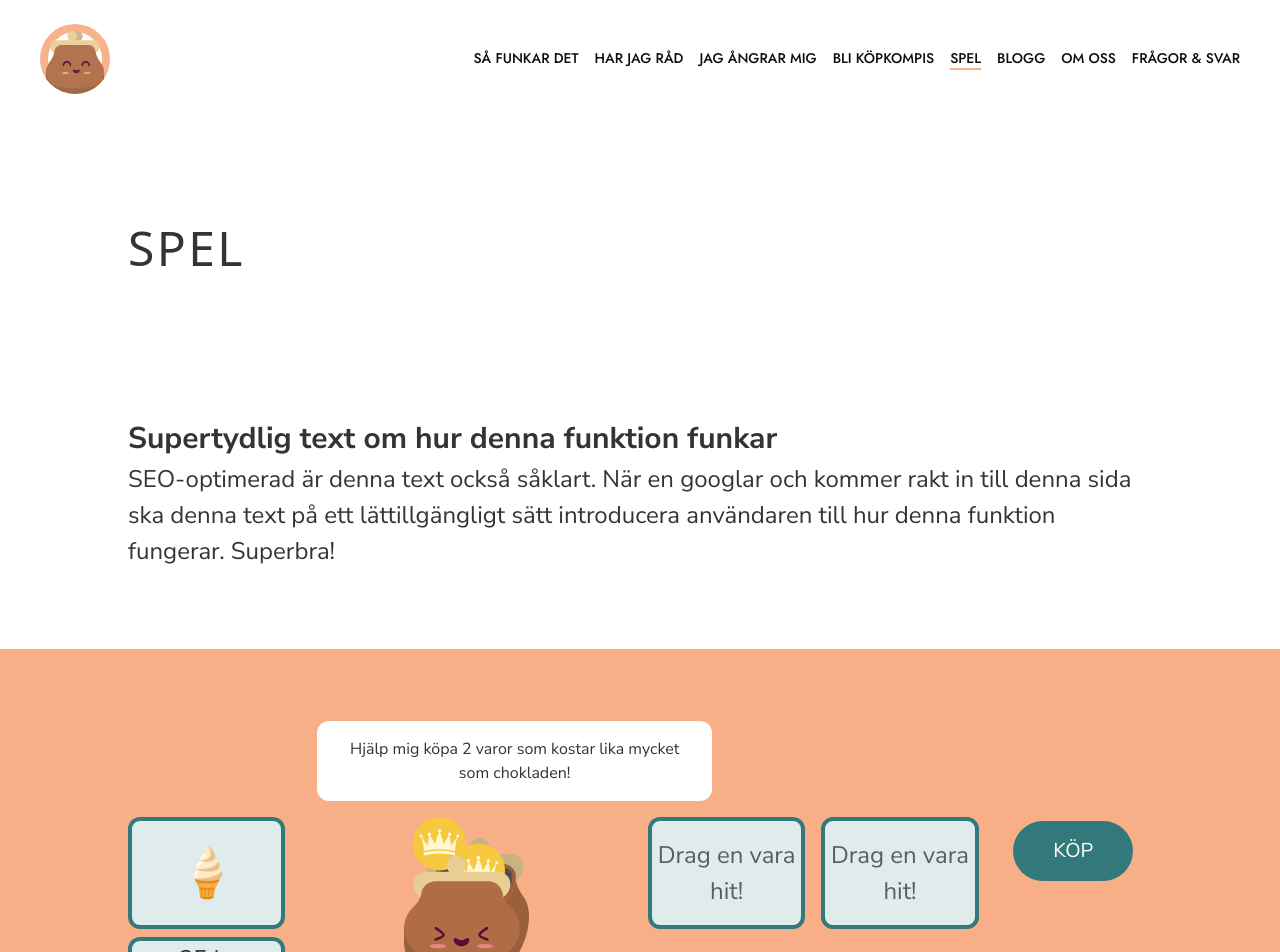
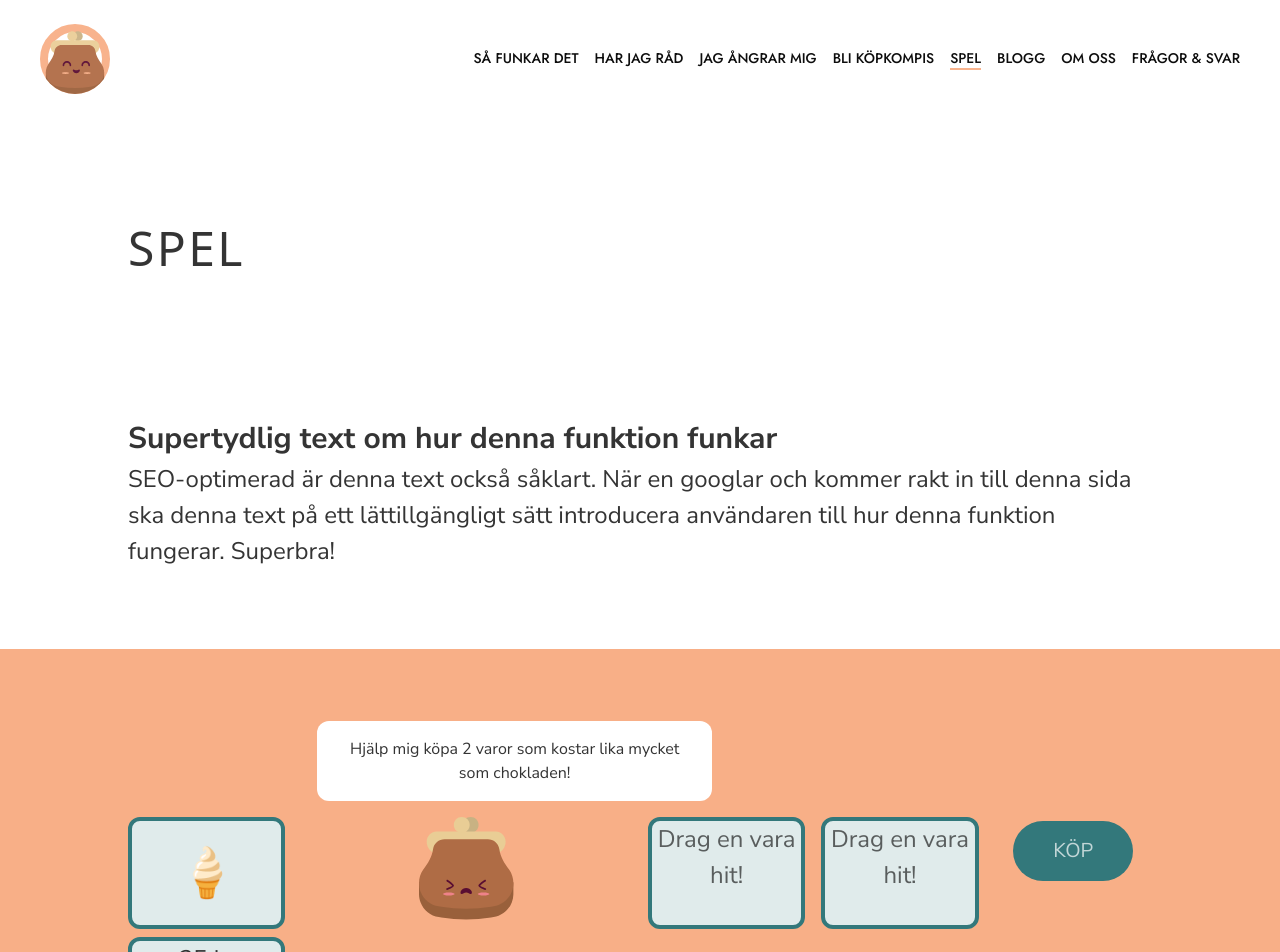
Before and after one commit to zamplyy/zamplyy.github.io, a Next.js app: page /spel in a window 1280 px wide. Shown: the top 952 px of the page. Built offline with nearby package versions, Linux system fonts and the light colour scheme; a web font is replaced by a local one.

Commit message:
Game works

```diff
--- a/components/Game.tsx
+++ b/components/Game.tsx
@@ -1,7 +1,8 @@
-import { useMemo, useState } from "react";
+import { useEffect, useMemo, useState } from "react";
 import { useDrag, useDrop } from "react-dnd";
 import { ItemTypes } from "../utils/constants";
 import BourseHappy from "../public/assets/bourse_happy.svg";
+import BourseSad from "../public/assets/bourse_sad.svg";
 import { RoundButton } from "./roundButton";
 // import { motion } from "framer-motion";
 
@@ -14,13 +15,19 @@ enum Comparison {
   notEqual = "notEqual",
 }
 
+enum BourseState {
+  happy = "happy",
+  sad = "sad",
+  clueless = "clueless",
+}
+
 type Question = {
   item: Item;
   number: number;
   comparison: Comparison;
   id: number;
   question: string;
-  itemOptions: [Item?, Item?, Item?, Item?, Item?, Item?];
+  itemOptions: (Item | undefined)[];
 };
 
 type Item = {
@@ -42,7 +49,7 @@ const Items: Item[] = [
   { icon: "🍦", name: "Glass", price: 25, id: 9 },
 ];
 
-const getRandomFromArray = (arr: Item[], n: number) => {
+const getRandomFromArray = (arr: any[], n: number) => {
   var result = new Array(n),
     len = arr.length,
     taken = new Array(len);
@@ -101,6 +108,9 @@ export function Game() {
   const [question, setQuestion] = useState<Question>(Questions[0]);
   const [firstSelectedItem, setFirstSelectedItem] = useState<Item>();
   const [secondSelectedItem, setSecondSelectedItem] = useState<Item>();
+  const [bourseState, setBourseState] = useState<BourseState>(
+    BourseState.clueless
+  );
 
   const [itemOptions, setItemOptions] = useState(question.itemOptions);
   // const itemsFiltered: Item[] = useMemo(
@@ -112,34 +122,143 @@ export function Game() {
   //   [question]
   // );
 
+  const validateQuestion = () => {
+    if (firstSelectedItem && secondSelectedItem) {
+      const selectedSum = firstSelectedItem.price + secondSelectedItem.price;
+      const questionSum = question.item.price * question.number;
+
+      switch (question.comparison) {
+        case Comparison.equal:
+          return selectedSum === questionSum;
+        case Comparison.greaterThan:
+          return selectedSum > questionSum;
+        case Comparison.greaterThanEquals:
+          return selectedSum >= questionSum;
+        case Comparison.lessThan:
+          return selectedSum < questionSum;
+        case Comparison.lessThanEquals:
+          return selectedSum <= questionSum;
+        case Comparison.notEqual:
+          return selectedSum !== questionSum;
+      }
+    }
+  };
+
+  const nextQuestion = () => {
+    const random: Question[] = getRandomFromArray(Questions, 1);
+    setBourseState(BourseState.happy);
+    setFirstSelectedItem(undefined);
+    setSecondSelectedItem(undefined);
+    setQuestion(random[0]);
+    setItemOptions(random[0].itemOptions);
+  };
+
+  const handleDroppedItem = (
+    from: string,
+    to: string,
+    fromItem?: Item,
+    toItem?: Item
+  ) => {
+    if (from.includes("item_option") && to.includes("item_option")) {
+      const indexOfFromItem = parseInt(from.split("_")[2]);
+      const indexOfToItem = parseInt(to.split("_")[2]);
+      const results = itemOptions.slice();
+      const firstItem = itemOptions[indexOfFromItem];
+      results[indexOfFromItem] = itemOptions[indexOfToItem];
+      results[indexOfToItem] = firstItem;
+      setItemOptions(results);
+    } else if (from.includes("item_option") && !to.includes("item_option")) {
+      const indexOfFromItem = parseInt(from.split("_")[2]);
+      if (to === "first_selected") {
+        setFirstSelectedItem(itemOptions[indexOfFromItem]);
+      } else {
+        setSecondSelectedItem(itemOptions[indexOfFromItem]);
+      }
+      const results = itemOptions.slice();
+      results[indexOfFromItem] = toItem;
+      setItemOptions(results);
+    } else if (!from.includes("item_option") && to.includes("item_option")) {
+      const indexOfToItem = parseInt(to.split("_")[2]);
+      const results = itemOptions.slice();
+      results[indexOfToItem] = fromItem;
+      setItemOptions(results);
+      if (from === "first_selected") {
+        setFirstSelectedItem(itemOptions[indexOfToItem]);
+      } else {
+        setSecondSelectedItem(itemOptions[indexOfToItem]);
+      }
+    } else {
+      if (from === "first_selected") {
+        setFirstSelectedItem(toItem);
+        setSecondSelectedItem(fromItem);
+      } else {
+        setSecondSelectedItem(toItem);
+        setFirstSelectedItem(fromItem);
+      }
+    }
+  };
+
+  const buyDisabled = !firstSelectedItem || !secondSelectedItem;
+
+  const Bourse = () => {
+    switch (bourseState) {
+      case BourseState.happy:
+        return <BourseHappy />;
+      case BourseState.sad:
+        return <BourseSad />;
+      case BourseState.clueless:
+        return <BourseSad />;
+    }
+  };
+
   return (
     <div className="py-10 max-w-screen-lg lg:mx-auto">
       <div className="grid grid-cols-6 gap-4 gap-y-16 text-center mt-12">
-        <ItemContainerView item={question.item} showPrice noDrag noDrop />
+        <ItemContainerView
+          item={question.item}
+          showPrice
+          noDrag
+          noDrop
+          id="question_item"
+        />
         <div className="col-span-2 flex justify-center relative">
           <div className="p-4 bg-white absolute rounded-xl -top-24 left-4 -right-20">
             <p className="text-base">{question.question}</p>
           </div>
-          <div className="flex">
-            <BourseHappy />
-          </div>
+          <div className="flex">{Bourse()}</div>
         </div>
-        <ItemContainerView item={firstSelectedItem} showPrice dragHere />
-        <ItemContainerView item={secondSelectedItem} showPrice dragHere />
+        <ItemContainerView
+          item={firstSelectedItem}
+          showPrice
+          dragHere
+          id="first_selected"
+          handleDroppedItem={handleDroppedItem}
+        />
+        <ItemContainerView
+          item={secondSelectedItem}
+          showPrice
+          dragHere
+          id="second_selected"
+          handleDroppedItem={handleDroppedItem}
+        />
         <div className="h-10">
           <RoundButton
             text="KÖP"
             onClick={() => {
-              console.log("question", question);
+              if (validateQuestion()) {
+                nextQuestion();
+              }
             }}
+            disabled={buyDisabled}
           ></RoundButton>
         </div>
         {itemOptions.map((item, i) => (
-          <div
-            key={"item_" + item?.id + "_" + i}
-            onClick={() => setFirstSelectedItem(item)}
-          >
-            <ItemContainerView item={item} />
+          <div key={"item_" + item?.id + "_" + i}>
+            <ItemContainerView
+              item={item}
+              id={`item_option_${i}`}
+              handleDroppedItem={handleDroppedItem}
+            />
           </div>
         ))}
       </div>
@@ -154,23 +273,38 @@ type ItemContainerProps = {
   noDrop?: boolean;
   dragHere?: boolean;
   setItemOptions?: any;
+  id: string;
+  handleDroppedItem?: (
+    from: string,
+    to: string,
+    items: (Item | undefined)[],
+    fromItem?: Item | undefined,
+    toItem?: Item | undefined
+  ) => void;
 };
 export function ItemContainerView(props: ItemContainerProps) {
-  const { item, showPrice, noDrag, noDrop, dragHere } = props;
+  const {
+    item,
+    showPrice,
+    noDrag,
+    noDrop,
+    dragHere,
+    id,
+    handleDroppedItem,
+  } = props;
 
   const [{ isOver, canDrop }, drop] = useDrop(
     () => ({
       accept: ItemTypes.ITEM,
-      canDrop: (dropped: any) => {
-        const droppedItem: Item = dropped.item;
+      canDrop: (hovered: any) => {
+        const droppedItem: Item = hovered.item;
         if (droppedItem.id === item?.id) return false;
         return !!noDrop ? false : true;
       },
-      drop: (dropped: any) => {
+      drop: (dropped) => {
         const droppedItem: Item = dropped.item;
-        console.log("Dropped item", droppedItem, item);
-        if (dragHere) {
-        } else {
+        if (handleDroppedItem) {
+          handleDroppedItem(id, dropped.id, item, droppedItem);
         }
       },
       collect: (monitor) => ({
@@ -178,21 +312,21 @@ export function ItemContainerView(props: ItemContainerProps) {
         canDrop: !!monitor.canDrop(),
       }),
     }),
-    []
+    [item?.id, handleDroppedItem]
   );
 
   return (
     <div>
       <div
         ref={drop}
-        className={`h-28 justify-center items-center flex border-4 rounded-xl ${
+        className={`h-28 justify-center flex border-4 rounded-xl ${
           isOver && canDrop
             ? "bg-accent-2  border-accent-3"
             : "bg-accent-3  border-accent-2"
         }`}
       >
         {item ? (
-          <ItemView item={item} noDrag={noDrag} />
+          <ItemView item={item} noDrag={noDrag} id={id} />
         ) : dragHere ? (
           <p
             className={`opacity-60 text-center ${
@@ -215,24 +349,30 @@ export function ItemContainerView(props: ItemContainerProps) {
 type ItemProps = {
   item: Item;
   noDrag?: boolean;
+  id: string;
 };
 
 export function ItemView(props: ItemProps) {
-  const { item, noDrag } = props;
+  const { item, noDrag, id } = props;
 
-  const [{ isDragging }, drag] = useDrag(() => ({
-    type: ItemTypes.ITEM,
-    item: { item },
-    canDrag: () => (!!noDrag ? false : true),
-    collect: (monitor: { isDragging: () => any; canDrag: () => any }) => ({
-      isDragging: !!monitor.isDragging(),
-      canDrag: !!monitor.canDrag(),
+  const [{ isDragging }, drag] = useDrag(
+    () => ({
+      type: ItemTypes.ITEM,
+      item: { item, id },
+      canDrag: () => (!!noDrag ? false : true),
+      collect: (monitor) => ({
+        isDragging: !!monitor.isDragging(),
+        canDrag: !!monitor.canDrag(),
+      }),
     }),
-  }));
+    [item?.id]
+  );
 
   return (
     <div
-      className={`flex-col justify-center ${isDragging ? "hidden" : "flex"}`}
+      className={`justify-center items-center flex-grow  ${
+        isDragging ? "hidden" : "flex"
+      }`}
       ref={drag}
     >
       <p className="text-5xl">{item.icon}</p>
--- a/components/roundButton.tsx
+++ b/components/roundButton.tsx
@@ -4,18 +4,24 @@ type Props = {
   icon?: any;
   text: string;
   onClick: any;
+  disabled?: boolean;
 };
 
 export function RoundButton(props: Props) {
-  const { icon, text, onClick } = props;
+  const { icon, text, onClick, disabled } = props;
   return (
     <motion.button
       className="py-4 bg-accent-2 rounded-full px-10 my-1"
       onClick={onClick || null}
-      whileHover={{ scale: 1.02 }}
-      whileTap={{ scale: 0.98 }}
+      whileHover={disabled ? {} : { scale: 1.02 }}
+      whileTap={disabled ? {} : { scale: 0.98 }}
+      disabled={disabled}
     >
-      <div className="flex flex-row justify-center">
+      <div
+        className={` flex flex-row justify-center ${
+          disabled ? "opacity-70" : null
+        }`}
+      >
         {icon ? <div className="pr-3">{icon}</div> : null}
         <p className="text-white text-xl">{text}</p>
       </div>
```
